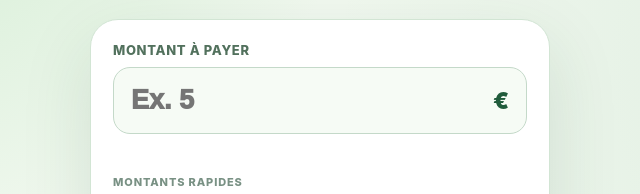
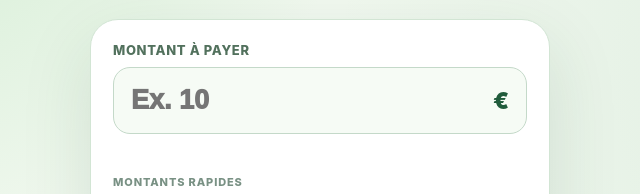
Before and after one commit to Piomagnee/Pionniers-Magnee, a plain HTML site: page backyard/index.html in a window 1280 px wide. Shown: the part 317-511 px from the top of the page, 320-960 px from the left. Drawn offline with Linux system fonts and the light colour scheme.

Commit message:
Update placeholder text for amount input field

```diff
--- a/backyard/index.html
+++ b/backyard/index.html
@@ -274,7 +274,7 @@
 
       <div class="inputwrap">
         <input id="amount" type="text" inputmode="decimal"
-               autocomplete="off" placeholder="Ex. 5"
+               autocomplete="off" placeholder="Ex. 10"
                aria-describedby="error">
         <span class="euro">€</span>
       </div>
```
